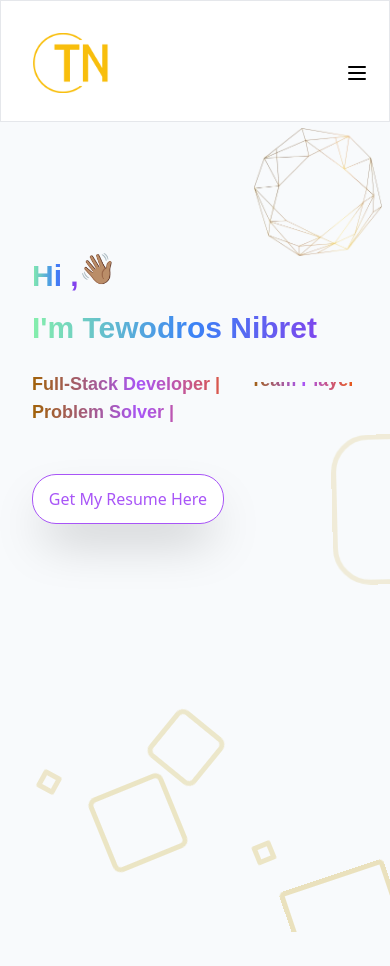
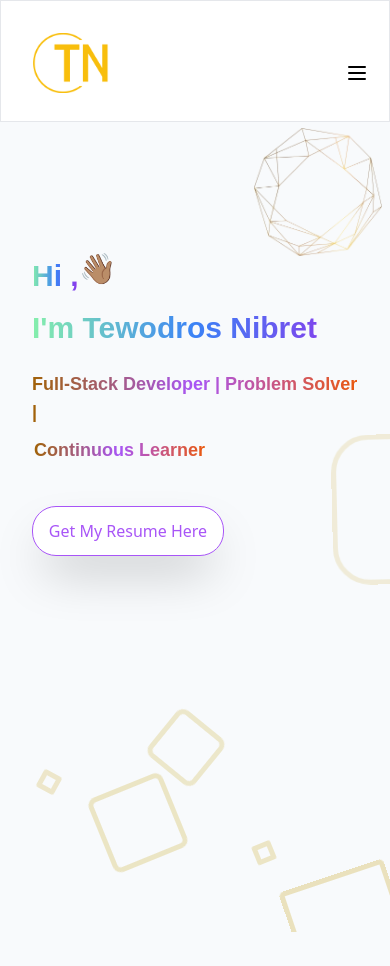
Before and after one commit to tezena/portfolio, a Next.js app: page / in a window 390 px wide. Built offline with nearby package versions, Linux system fonts and the light colour scheme.

Commit message:
animates text edited.

```diff
--- a/src/app/Components/animateSkillText/SkillText.js
+++ b/src/app/Components/animateSkillText/SkillText.js
@@ -3,7 +3,7 @@ import Styles from "./SkillText.module.css";
 
 const SkillText = () => {
     return (
-      <div className="h-4 flex items-center py-4 overflow-y-clip ">
+      <div className="h-2 flex items-center py-4 overflow-y-clip relative  ">
         <div class={Styles.string}>
           <h1 className={Styles.greeting}>
             <span class="bg-gradient-to-r from-yellow-700 via-purple-500 to-orange-600 bg-clip-text text-lg font-bold text-transparent sm:text-xl font-montserrat my-4  ">
--- a/src/app/Components/animateSkillText/SkillText.module.css
+++ b/src/app/Components/animateSkillText/SkillText.module.css
@@ -4,6 +4,7 @@
   text-align: center;
   animation: move 5s infinite;
   align-items: center;
+  padding: 4px 2px;
 
 }
 
@@ -11,11 +12,36 @@
   position: relative;
   top: 8.6vmin;
   animation: white-out 5s infinite;
-  padding: 8px 0px;
+  padding: 2px 0px;
+  margin-top: 6px;
 }
 
+@media (max-width: 400px) {
+  .greeting {
+    top: 3rem;
+    margin-top: 0;
+  }
+}
+
+
+
+
 .greeting:nth-child(1) {
+
+    padding-top: 4px;
   color: #fa8231;
+
+}
+@media (max-width: 605px) {
+  .greeting {
+    top: 3.5rem;
+
+  }
+  .greeting:nth-child(1) {
+
+    padding-top: 0;
+
+}
 }
 
 .greeting:nth-child(2){
--- a/src/app/Home/Home.js
+++ b/src/app/Home/Home.js
@@ -29,7 +29,7 @@ export default function Home() {
           <h1 class="bg-gradient-to-r from-green-300 via-blue-500 to-purple-600 bg-clip-text text-3xl font-extrabold text-transparent sm:text-6xl font-montserrat sm:my-4 my-2">
             I'm Tewodros Nibret
           </h1>
-          <div className="flex overflow-y-clip items-center">
+          <div className="flex  sm:items-center flex-col md:flex-row  items-start ">
             <h3 class="bg-gradient-to-r from-yellow-700 via-purple-500 to-orange-600 bg-clip-text text-lg font-bold text-transparent sm:text-xl font-montserrat my-4  ">
               <spna> Full-Stack Developer |</spna> Problem Solver |{" "}
               <span></span>
```
